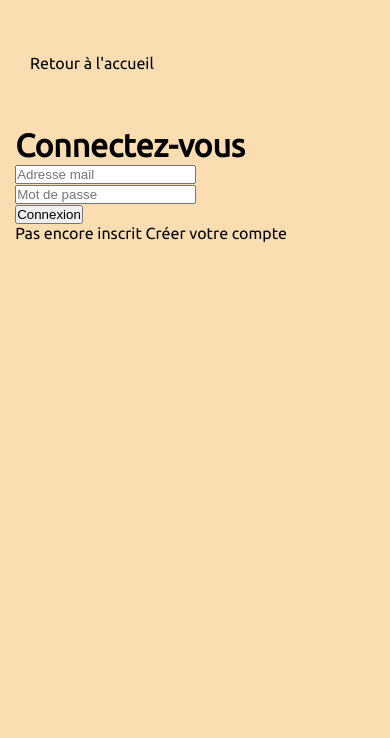
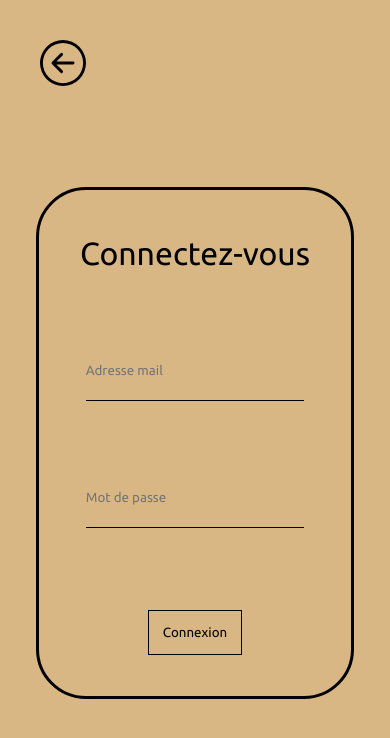
Before and after one commit to BAHITA75/aston_project_lunch, an Angular app: page /signin in a window 390 px wide. Shown: the top 738 px of the page. Built offline with nearby package versions, Linux system fonts and the light colour scheme.

Commit message:
Update responsive design home, login pages

```diff
--- a/src/app/auth/login/login.component.html
+++ b/src/app/auth/login/login.component.html
@@ -1,6 +1,8 @@
 <div class="SignIn">
     <nav class="navLogin">
+        <img class="returnAllIcon" src="../../../assets/arrowReturn.svg" alt="retour vers l'accueil">
         <a class="navBtn" routerLink="/" >Retour à l'accueil</a>
+        <img class="returnMobIcon" routerLink="/" src="../../../assets/arrowLeftCircle.svg" alt="retour vers l'accueil">
     </nav>
     <main class="mainSignIn">
         <figure class="containerFormSignIn">
--- a/src/app/auth/login/login.component.scss
+++ b/src/app/auth/login/login.component.scss
@@ -1,18 +1,26 @@
 .SignIn{
     height: 100vh;
     font-family: 'Ubuntu';
-    background-color: #FADDB1;
+    background-color: #d8b785;
 
     .navLogin{
         height: 15vh;
         display: flex;
         align-items: center;
 
+        .returnAllIcon{
+            width: 22px;
+            height: auto;
+            margin-top: 6px;
+            margin-left: 50px;
+        }
+
         .navBtn{
-            margin-left: 30px;
             color: black;
+            margin-left: 10px;
             text-decoration: none;
             cursor: pointer;
+
 
             &:after{
 
@@ -21,10 +29,9 @@
     }
 
     .mainSignIn{
-        height: 85vh;
         display: flex;
         justify-content: center;
-        align-items: flex-start;
+
 
         span{
             visibility: hidden;
@@ -33,7 +40,117 @@
 }
 
 @media screen and (max-width: 768px){
-    .containerFormLogin{}
+
+    .returnAllIcon, .navBtn{
+        display: none;
+    }
+
+
+    .returnMobIcon{
+        margin-left: 40px;
+        width: 46px;
+        height: auto;
+    }
+
+    .navBtn{
+        font-size: 1.2rem;
+
+
+        &:after{
+
+        }
+    }
+
+    .mainSignIn{
+        height: 75vh;
+       align-items: center;
+
+
+        span{
+            visibility: hidden;
+        }
+    }
+
+    .containerFormSignIn{
+        width: 80%;
+        height: 60vh;
+        overflow: hidden;
+        border-radius: 50px;
+        border: 3px solid black;
+
+        .titleFormSignIn{
+            height: 15vh;
+            display: flex;
+            justify-content: center;
+            align-items: center;
+
+            h1{
+
+                font-weight: 300;
+            }
+        }
+
+        .formSignIn{
+            height: 45vh;
+            display: flex;
+            flex-direction: column;
+            justify-content: space-around;
+
+
+            .containerInput{
+                height: 10vh;
+                display: flex;
+                flex-direction: column;
+                justify-content: center;
+                align-items: center;
+
+                .signFormField{
+                    width: 70%;
+                    height: 7vh;
+                    border: none;
+                    background-color: transparent;
+                    border-bottom: 1.5px solid black;
+                    font-family: 'Ubuntu';
+                }
+
+                span{
+                    font-size: 13px;
+                    margin-top: 3px;
+                    color: red;
+                }
+
+                .signFormSubmit{
+                    padding: 14px;
+                    background-color: transparent;
+                    border: 1.4px solid black;
+                    cursor: pointer;
+                    transition: 0.3s ease;
+                    font-family: 'Ubuntu';
+
+                    &:hover{
+                        background-color: rgb(27, 27, 27);
+                        color: #FADDB1;
+                    }
+                }
+            }
+        }
+
+        .containerRedirectBtn{
+            height: 10vh;
+            display: flex;
+            justify-content: center;
+            align-items: center;
+
+            p{
+                font-size: 0.7rem;
+
+                a{
+                    margin-left: 3px;
+                }
+            }
+        }
+    }
+
 
 
 }
@@ -46,12 +163,26 @@
 
 @media screen and (min-width: 1025px){
 
+    .mainSignIn{
+        height: 85vh;
+        align-items: flex-start;
+    }
+
+        .navBtn{
+            font-size: 1.2rem;
+
+
+            &:after{
+
+            }
+        }
+
     .containerFormSignIn{
-        width: 30vw;
+        width: 25vw;
         height: 70vh;
         overflow: hidden;
         border-radius: 50px;
-        border: 2px solid black;
+        border: 3px solid black;
 
         .titleFormSignIn{
             height: 15vh;
@@ -60,6 +191,7 @@
             align-items: center;
 
             h1{
+
                 font-weight: 300;
             }
         }
--- a/src/app/public/home/home.component.scss
+++ b/src/app/public/home/home.component.scss
@@ -1,6 +1,6 @@
 .Home{
     height: 100vh;
-    background-color: #FADDB1;
+    background-color: #d8b785;
     font-family: 'Ubuntu';
 
     .navbar{
@@ -10,20 +10,14 @@
         align-items: center;
 
         .containerLogo{
+            width: 100%;
+            height: 15vh;
             display: flex;
-            justify-content: center;
             align-items: center;
-            height: 15vh;
-
-            h1{
-                font-size: 1.8rem;
-            }
-
-
         }
 
         .containerUserIcon{
-            width: 90%;
+            width: 80%;
             height: 15vh;
             display: flex;
             justify-content: end;
@@ -46,13 +40,10 @@
         align-items: center;
 
         .circleHome{
-            width: 30vh;
-            height: 30vh;
             display: flex;
             justify-content: center;
             align-items: center;
             border: 1.5px solid black;
-            border-radius: 20vh;
             cursor: pointer;
             transition: 0.5s ease;
 
@@ -72,17 +63,18 @@
 @media screen and (max-width: 768px){
 
     .containerLogo{
-        display: flex;
-        justify-content: center;
-        align-items: center;
-        height: 15vh;
+        justify-content: start;
 
         h1{
-            font-size: 1.8rem;
+            margin-left: 30px;
+            font-size: 1.6rem;
         }
     }
 
     .circleHome{
+        width: 20vh;
+        height: 20vh;
+        border-radius: 20vh;
 
         h3{
             font-size: 0.9rem;
@@ -94,11 +86,22 @@
 
 @media screen and (min-width: 769px) and (max-width:1024px){
 
+    .containerLogo{
+        justify-content: start;
+
+        h1{
+            margin-left: 80px;
+            font-size: 1.8rem;
+        }
+    }
+
+    h3{
+        font-size: 1.2rem;
+    }
     .circleHome{
-
-        h3{
-            font-size: 0.8rem;
-        }
+        width: 25vh;
+        height: 25vh;
+        border-radius: 25vh;
     }
 
 
@@ -106,10 +109,22 @@
 
 @media screen and (min-width: 1025px){
 
+    .containerLogo{
+        justify-content: center;
+
+        h1{
+            font-size: 2.1rem;
+        }
+    }
+
+
     .circleHome{
+        width: 27vh;
+        height: 27vh;
+        border-radius: 27vh;
 
         h3{
-            font-size: 1.1rem;
+            font-size: 1.2rem;
         }
     }
 
```
Also changed, not shown: src/assets/arrowLeftCircle.svg (added), src/assets/arrowReturn.svg (added).
